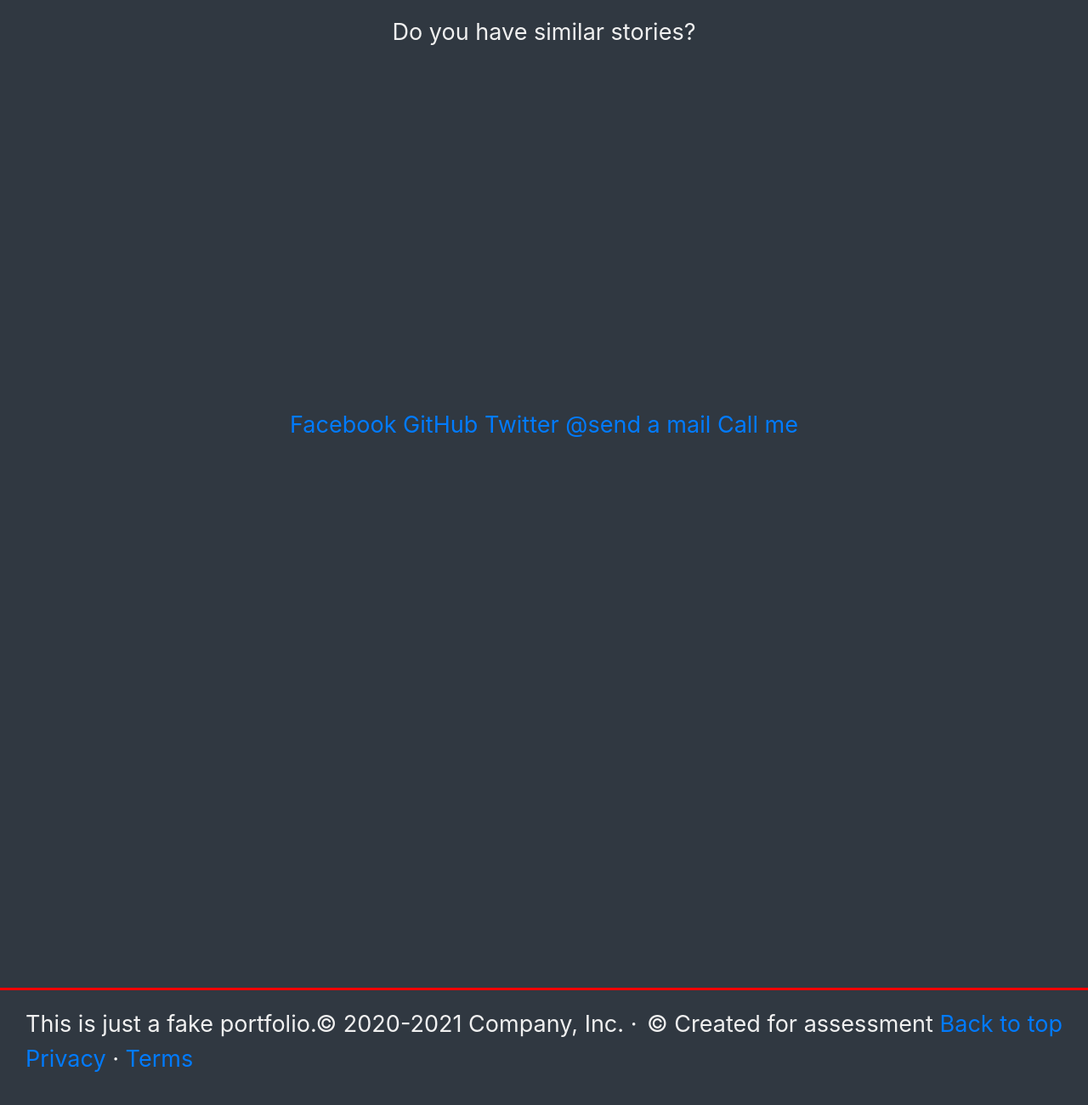
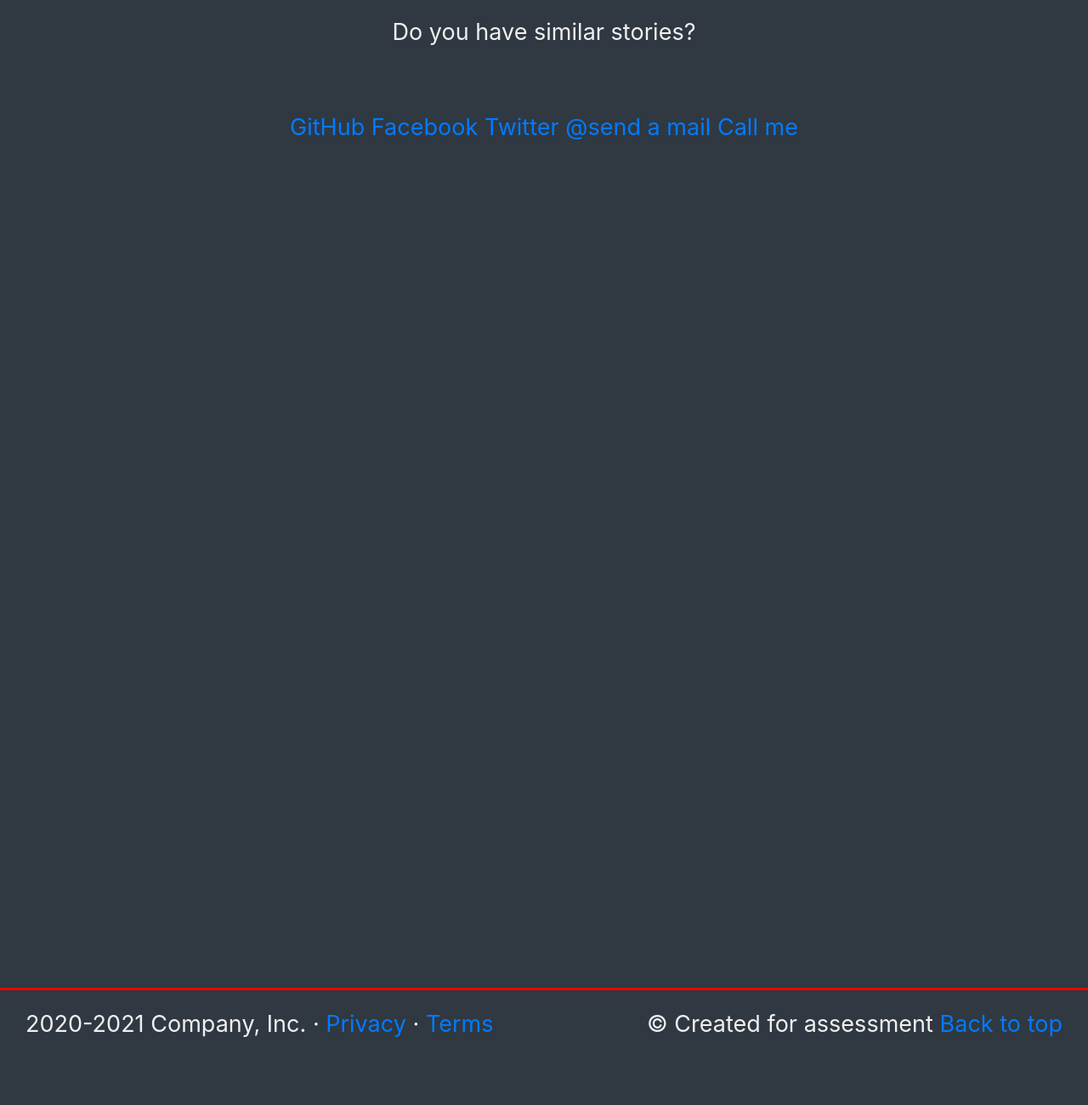
Before and after one commit to angelantonyc/portfolio, a plain HTML site: page index.html in a window 1280 px wide. Shown: the part 2617-3917 px from the top of the page at 85% size. After the commit the page ends 3883 px from the top, so only its background shows below. Drawn offline with nearby package versions, Linux system fonts and the light colour scheme.

Commit message:
contact update

```diff
--- a/css/styles.css
+++ b/css/styles.css
@@ -68,7 +68,7 @@
   /* padding: 50px; */
 }
 .links {
-  padding: 400px 10px 10px;
+  padding-top: 50px;
 }
 
 .foot {
@@ -76,4 +76,5 @@
   color: #f0f0f0;
   padding: 20px 30px;
   margin-top: 0;
+  font-size:0.2rem;
 }
--- a/index.html
+++ b/index.html
@@ -138,12 +138,13 @@
         <p class="catchup">Do you have similar stories?</p>
 
         <div class="links">
-          <a href="index.html">Facebook</a>
           <a href="https://github.com/angelantonyc/angel_portfolio">GitHub</a>
-          <a href="index.html">Twitter</a>
-          <a href="index.html">@send a mail</a>
+          <a href="#">Facebook</a>
 
-          <a href="index.html">Call me</a>
+          <a href="#">Twitter</a>
+          <a href="#">@send a mail</a>
+
+          <a href="#">Call me</a>
         </div>
       </div>
     </section>
@@ -156,7 +157,7 @@
         &copy; Created for assessment <a href="#">Back to top</a>
       </p>
       <p>
-        This is just a fake portfolio.&copy; 2020-2021 Company, Inc. &middot;
+        2020-2021 Company, Inc. &middot;
         <a href="#">Privacy</a> &middot;
         <a href="#">Terms</a>
       </p>
```
